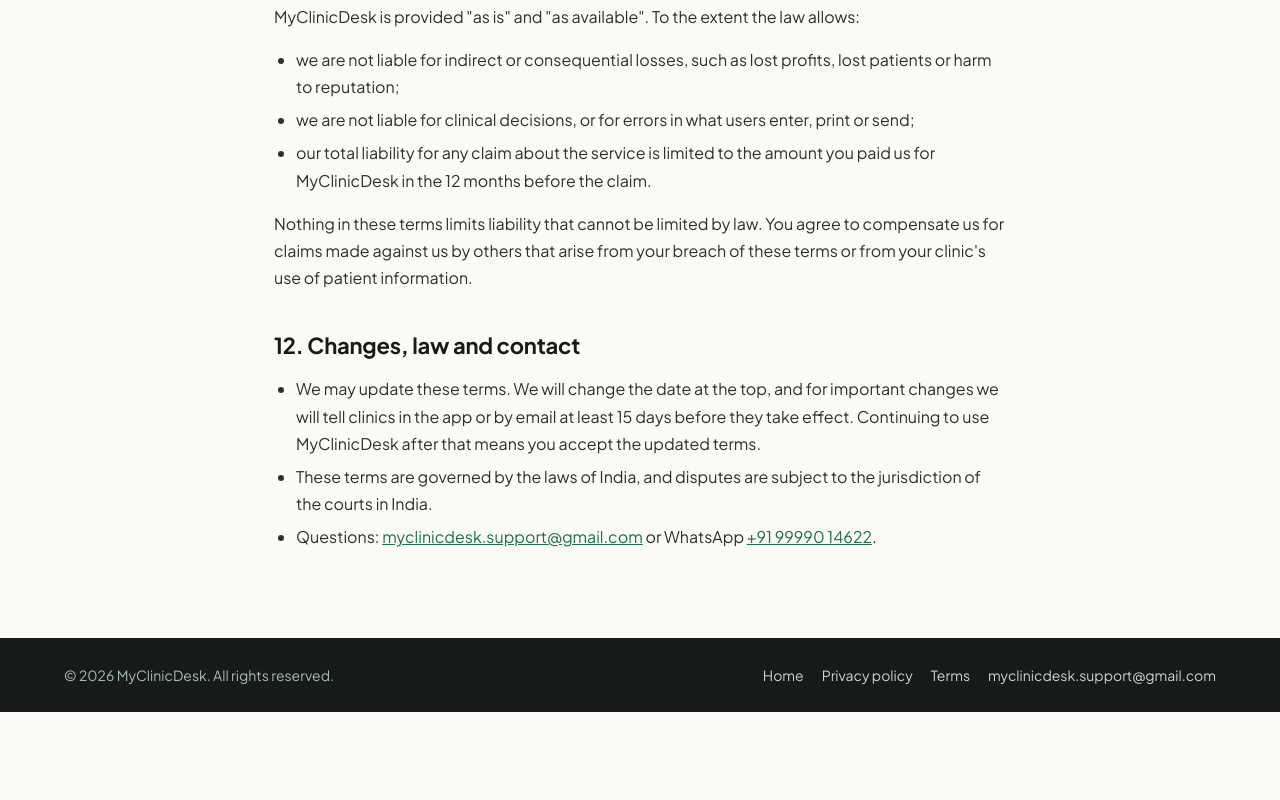
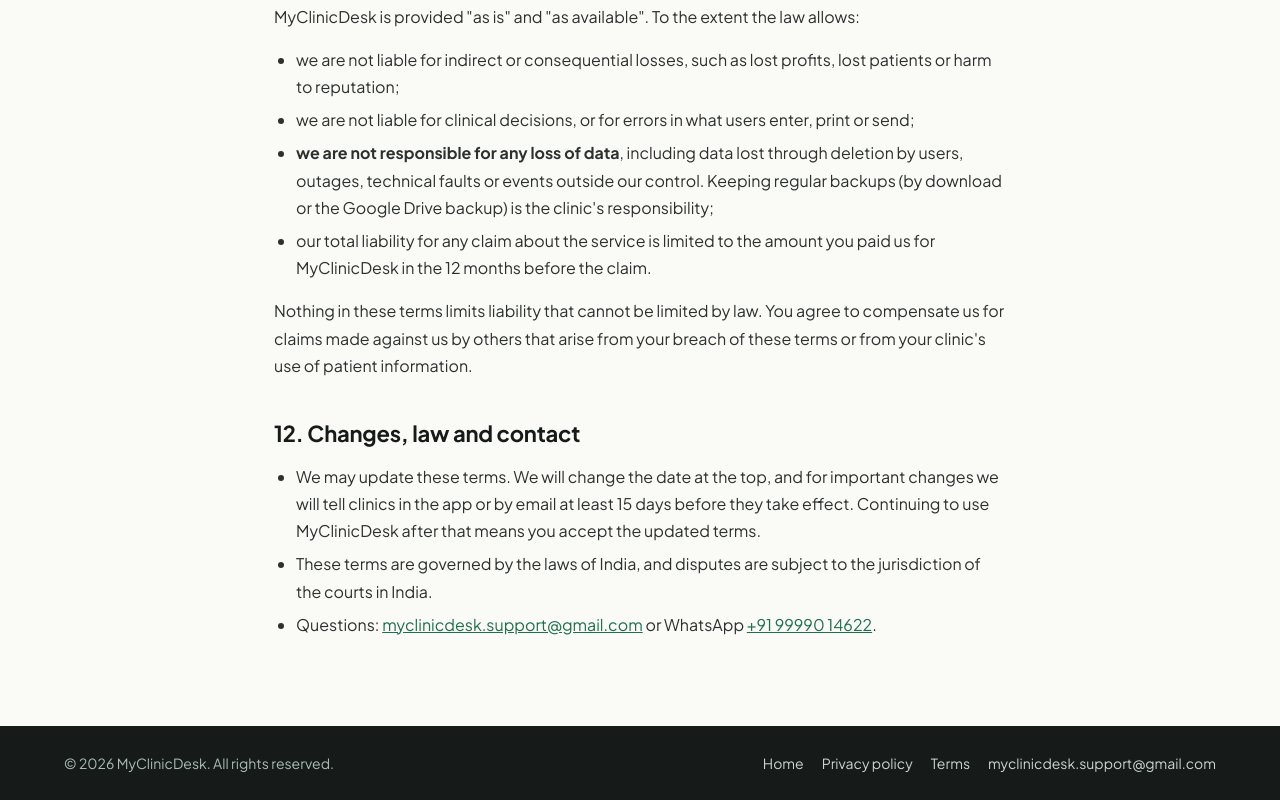
Before and after one commit to staragnel007/my-clinic-desk-website, a plain HTML site: page terms/index.html in a window 1280 px wide. Shown: the part 3248-4048 px from the top of the page. Before the commit the page ends 3960 px from the top, so only its background shows below. Drawn offline with Linux system fonts and the light colour scheme.

Commit message:
Terms: add data-loss disclaimer
Co-Authored-By: Claude Opus 5.5 <noreply@anthropic.com>
Claude-Session: https://claude.ai/code/session_01QFLAKfp58Qvt939dyv4v1r

```diff
--- a/terms/index.html
+++ b/terms/index.html
@@ -125,6 +125,7 @@ footer a{color:#C9D6D3;text-decoration:none;margin-left:18px}footer a:first-chil
 <ul>
 <li>we are not liable for indirect or consequential losses, such as lost profits, lost patients or harm to reputation;</li>
 <li>we are not liable for clinical decisions, or for errors in what users enter, print or send;</li>
+<li><b>we are not responsible for any loss of data</b>, including data lost through deletion by users, outages, technical faults or events outside our control. Keeping regular backups (by download or the Google Drive backup) is the clinic's responsibility;</li>
 <li>our total liability for any claim about the service is limited to the amount you paid us for MyClinicDesk in the 12 months before the claim.</li>
 </ul>
 <p>Nothing in these terms limits liability that cannot be limited by law. You agree to compensate us for claims made against us by others that arise from your breach of these terms or from your clinic's use of patient information.</p>
```
